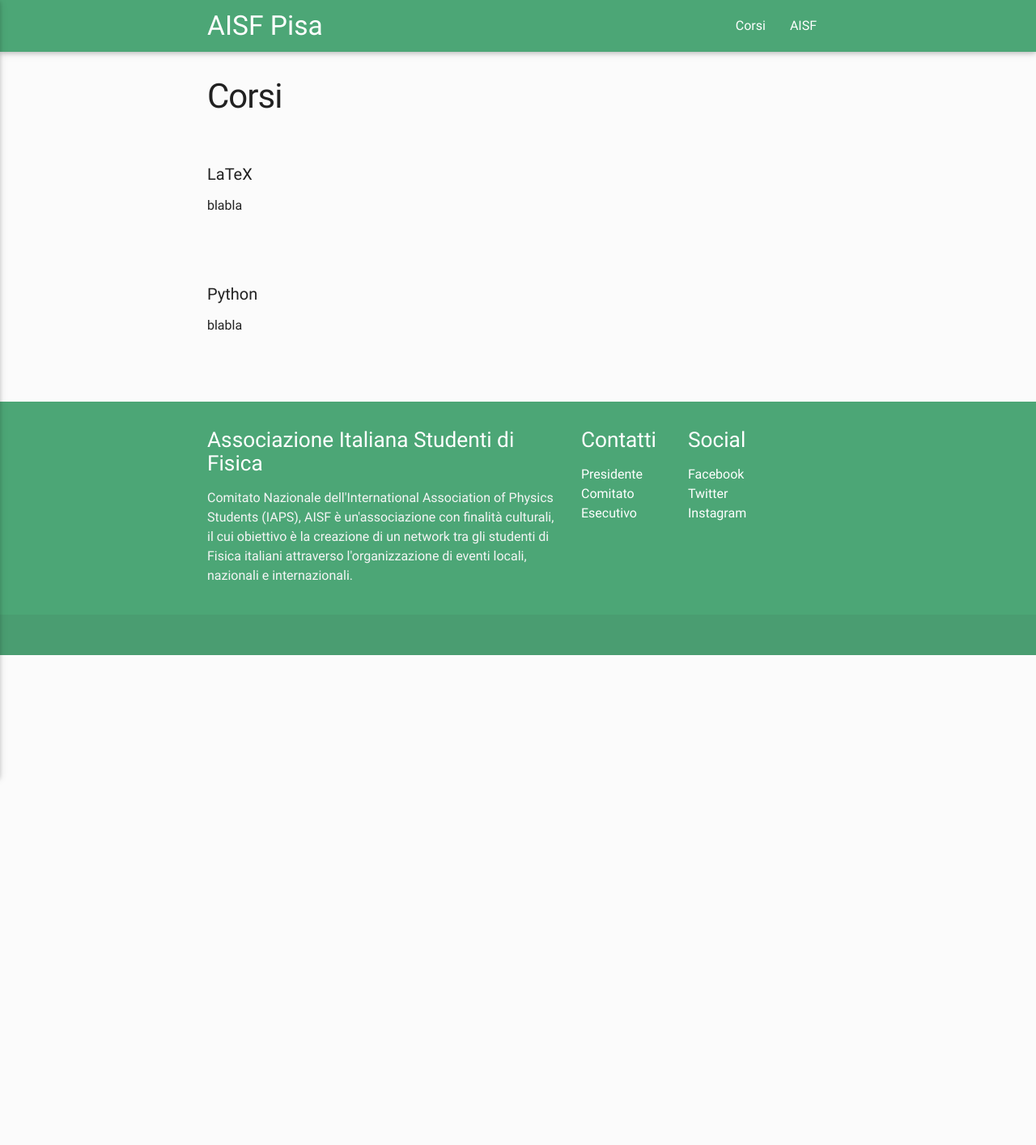
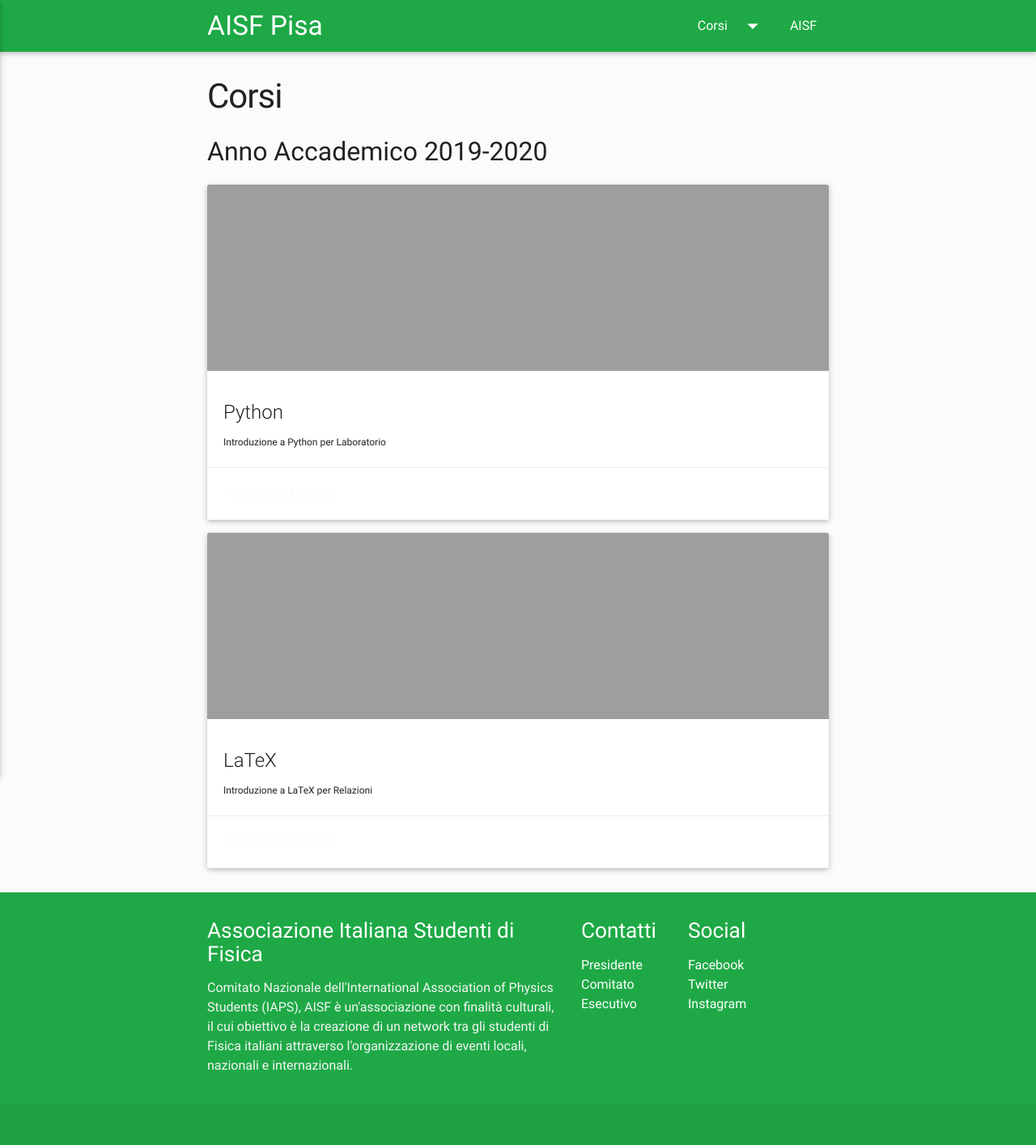
Before and after one commit to ai-sf/pisa, a Jekyll site: the page built from corsi.html, in a window 1280 px wide. Shown: the whole page at 81% size. Built offline with Jekyll 4.4.1, drawn with Linux system fonts in a browser that asks for light colours; nearby versions of some CDN libraries; before the commit the page ends 900 px from its top, so only the background shows below that.

Commit message:
python bozza + esperimenti

```diff
--- a/_data/generic.yml
+++ b/_data/generic.yml
@@ -1,4 +1,4 @@
 title: AISF Pisa
 long_title: "AISF - Comitato Locale di Pisa"
-color1: "#4CA676"
-color2: "#EAA84E"
+color1: "#1ea946"
+color2: "#fff9fc"
--- a/_data/menu.yml
+++ b/_data/menu.yml
@@ -1,4 +1,9 @@
 - text: Corsi
   url: corsi
+  subitems:
+   - text: Python
+     url: corso_python_19
+   - text: LaTeX
+     url: corso_latex_19
 - text: AISF
   url: http://www.ai-sf.it
--- /dev/null
+++ b/_includes/card_list.html
@@ -0,0 +1,34 @@
+{% for item in include.cards %}
+	{% if forloop.counter0|divisibleby:2 %}
+		<div class="row">
+	{% endif %}
+	<div class="col s12 m6">
+		<div class="card horizontal">
+			<div class="card-image">
+				<img style="height: 230px; object-fit: cover;" src="{{ site.url }}/{{ item.image }}" alt="{{ item.alt }}">
+			</div>
+			<div class="card-content">
+				<span class="card-title grey-text text-darken-4">{{ item.title }}</span>
+				<p><small>{{ item.info }}</small></p>
+			</div>
+			<div class="card-action">
+				<a href=
+					{% if item.url contains "http://" %}
+						href="{{ item.url }}"
+					{% else %}
+						href="{{ site.url }}/{{ item.url }}"
+					{% endif %}
+				>
+					Più Informazioni
+				</a>
+			</div>
+		</div>
+	</div>
+	{% if forloop.counter|divisibleby:2%}
+		</div>
+	{% else %}
+		{% if forloop.last %}
+			</div>
+		{% endif %}
+	{% endif %}
+{% endfor %}
--- a/corsi.html
+++ b/corsi.html
@@ -3,20 +3,5 @@ layout: page
 title: Corsi
 ---
 
-<div class="section">
-  <div class="row">
-    <div class="col s12">
-      <h4>LaTeX</h4>
-      <p>blabla</p>
-    </div>
-  </div>
-</div>
-
-<div class="section">
-  <div class="row">
-    <div class="col s12">
-      <h4>Python</h4>
-      <p>blabla</p>
-    </div>
-  </div>
-</div>
+<h2> Anno Accademico 2019-2020 </h2>
+{% include card_list.html cards=site.data.lista_corsi_19 %}
--- a/index.html
+++ b/index.html
@@ -7,7 +7,7 @@ layout: default
     <div class="section">
       <div class="row">
         <div class="col s8 offset-s2">
-          <p class="center light">{{ site.data.home.paragraph }}</p>
+          <p class="center">{{ site.data.home.paragraph }}</p>
         </div>
       </div>
     </div>
```
Also changed, not shown: _data/lista_corsi_19.yml (added, +10 -0 lines), corso_latex_19.html (added, +22 -0 lines), corso_python_19.html (added, +57 -0 lines), img/corsi/foo.txt (added), img/index/logo_squared.png.
